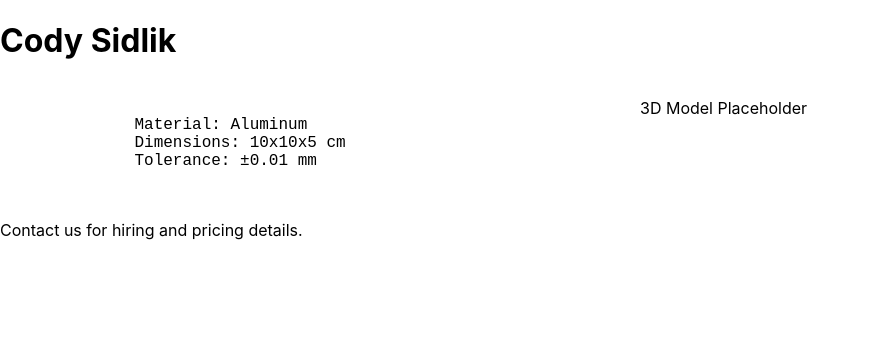
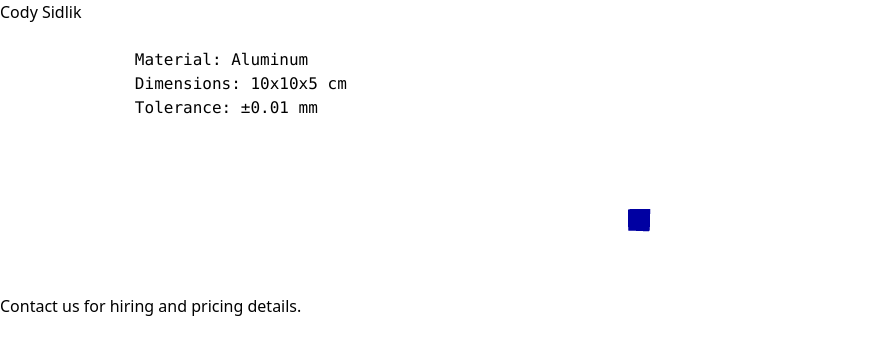
Before and after one commit to IanSkelskey/freelance-cnc, a React (Create React App) app: page / in a window 1280 px wide. Shown: the top 354 px of the page, without its empty margins (0-869 px from the left). Built offline with nearby package versions, Linux system fonts and the light colour scheme.

Commit message:
Print cube to screen

```diff
--- a/package.json
+++ b/package.json
@@ -11,7 +11,9 @@
     "react": "^18.2.0",
     "react-dom": "^18.2.0",
     "react-scripts": "5.0.1",
+    "react-three-fiber": "^6.0.13",
     "tailwindcss": "^3.3.3",
+    "three": "^0.156.1",
     "web-vitals": "^2.1.4"
   },
   "scripts": {
--- a/src/App.css
+++ /dev/null
@@ -1,19 +0,0 @@
-/* App.css */
-.container {
-  display: flex;
-  flex-direction: column;
-  align-items: center;
-}
-
-.header, .main, .footer {
-  width: 100%;
-}
-
-.text-view, .model-view {
-  width: 50%;
-  float: left;
-}
-
-.text-view pre {
-  font-family: 'Courier New', monospace;
-}
--- a/src/App.js
+++ b/src/App.js
@@ -1,17 +1,17 @@
 // App.js
 import React from 'react';
-import './App.css';
+import CubeCanvas from './three/Cube';
 
 function App() {
   return (
-    <div className="container">
-      <header className="header">
-        <h1>Cody Sidlik</h1>
+    <div className="flex flex-col items-center">
+      <header className="w-full">
+        <h1 className="text-center text-3xl">Cody Sidlik</h1>
       </header>
-      <main className="main">
-        <div className="text-view">
+      <main className="w-full flex">
+        <div className="w-1/2">
           {/* Code or specs go here */}
-          <pre>
+          <pre className="font-mono">
             {`
               Material: Aluminum
               Dimensions: 10x10x5 cm
@@ -19,12 +19,12 @@ function App() {
             `}
           </pre>
         </div>
-        <div className="model-view">
+        <div className="w-1/2">
           {/* 3D model goes here */}
-          <p>3D Model Placeholder</p>
+          <CubeCanvas />
         </div>
       </main>
-      <footer className="footer">
+      <footer className="w-full">
         {/* Hiring and pricing info go here */}
         <p>Contact us for hiring and pricing details.</p>
       </footer>
--- a/src/index.css
+++ b/src/index.css
@@ -1,13 +1,3 @@
-body {
-  margin: 0;
-  font-family: -apple-system, BlinkMacSystemFont, 'Segoe UI', 'Roboto', 'Oxygen',
-    'Ubuntu', 'Cantarell', 'Fira Sans', 'Droid Sans', 'Helvetica Neue',
-    sans-serif;
-  -webkit-font-smoothing: antialiased;
-  -moz-osx-font-smoothing: grayscale;
-}
-
-code {
-  font-family: source-code-pro, Menlo, Monaco, Consolas, 'Courier New',
-    monospace;
-}
+@import 'tailwindcss/base';
+@import 'tailwindcss/components';
+@import 'tailwindcss/utilities';
--- /dev/null
+++ b/src/three/Cube.js
@@ -0,0 +1,29 @@
+// Cube.js
+import React, { useRef } from 'react';
+import { Canvas, useFrame } from '@react-three/fiber';
+
+const Cube = () => {
+  const meshRef = useRef();
+
+  useFrame(() => {
+    meshRef.current.rotation.x += 0.01;
+    meshRef.current.rotation.y += 0.01;
+  });
+
+  return (
+    <mesh ref={meshRef}>
+      <boxGeometry args={[1, 1, 1]} />
+      <meshStandardMaterial color={'blue'} />
+    </mesh>
+  );
+};
+
+export default function CubeCanvas() {
+  return (
+    <Canvas>
+      <ambientLight />
+      <pointLight position={[10, 10, 10]} />
+      <Cube />
+    </Canvas>
+  );
+}
```
Also changed, not shown: 1 other file (tests, documents, lock files or other folders).
